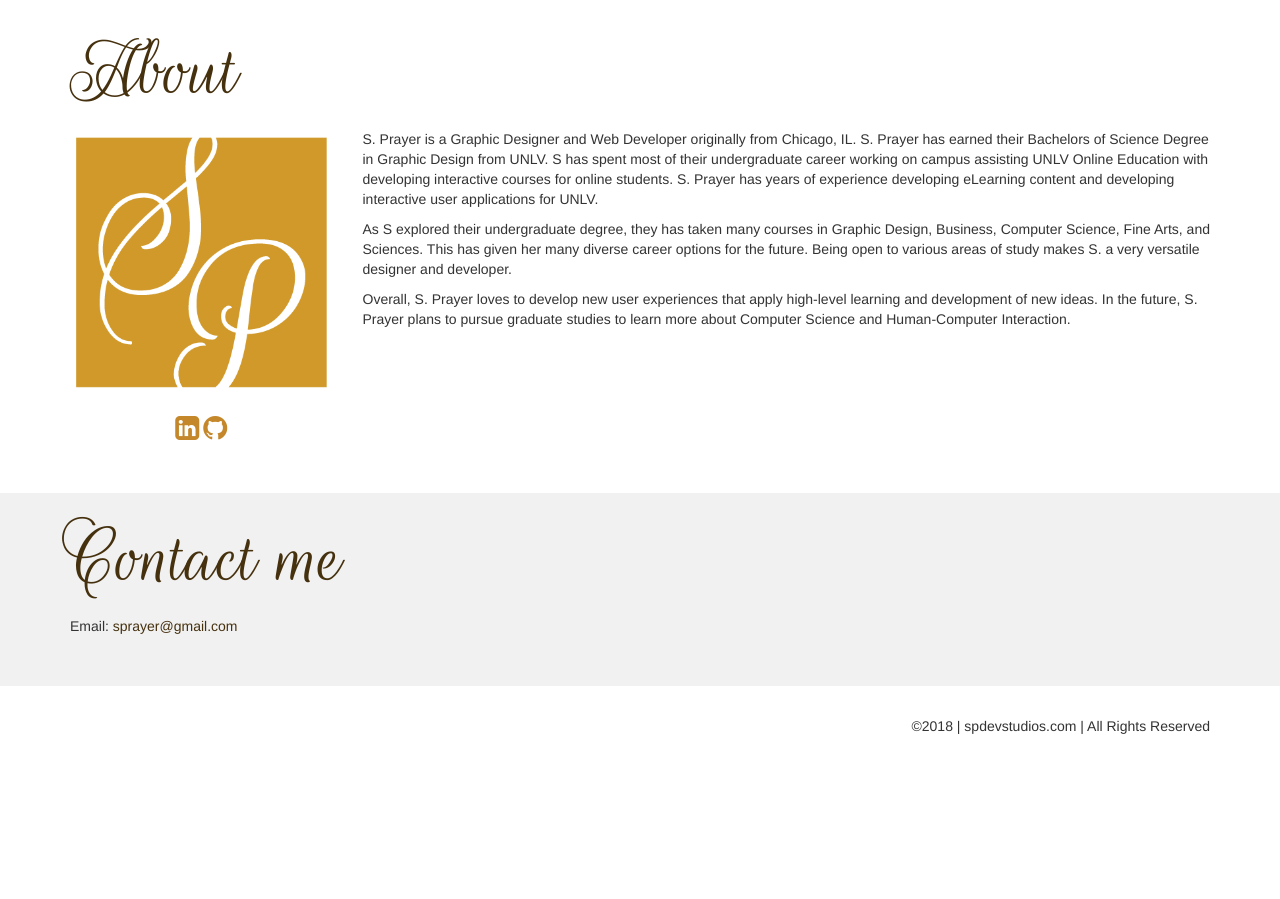
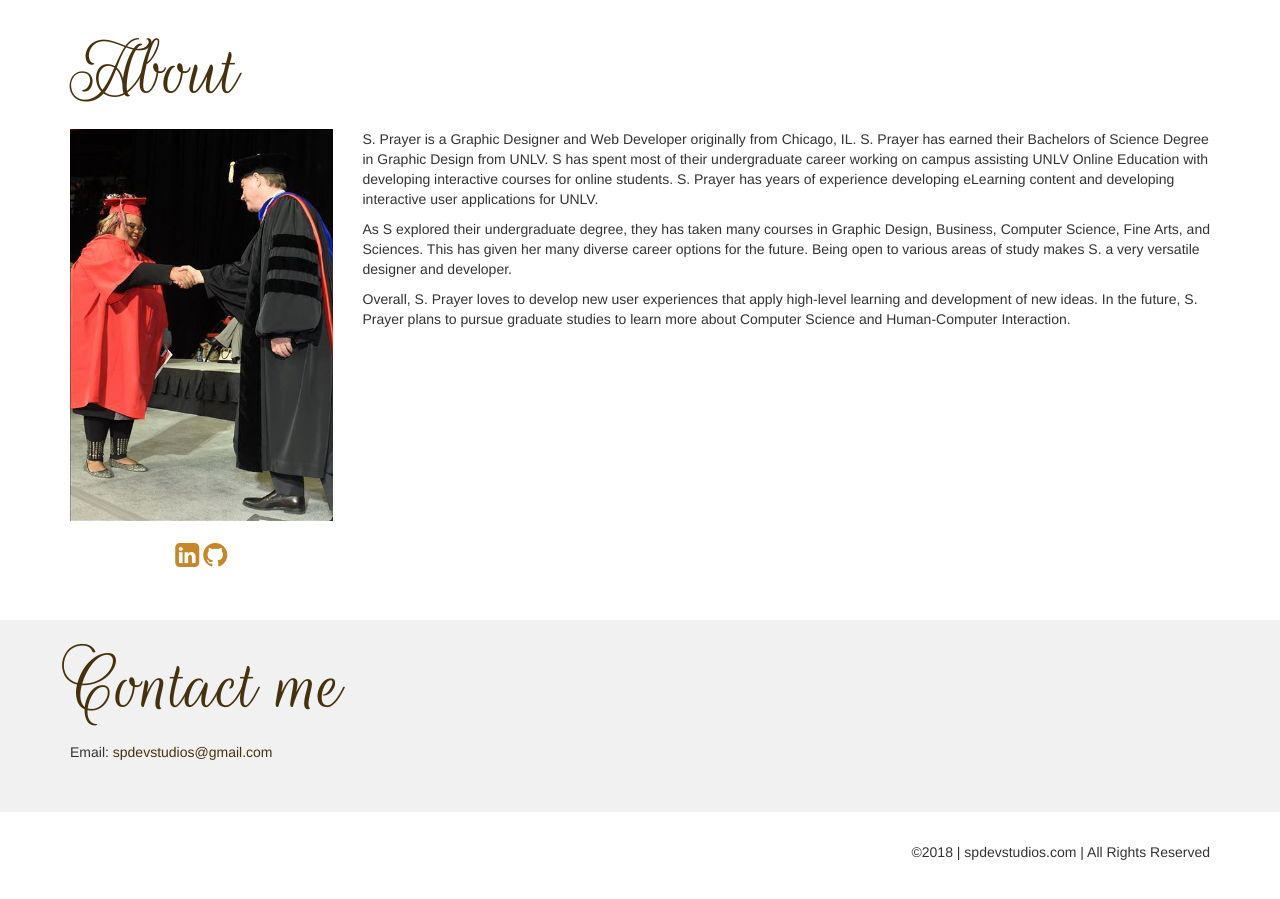
Before and after one commit to lacrimosia/Portfolio-Website, an Angular app: page /#/home in a window 1280 px wide. Shown: the part 1060-1959 px from the top of the page. Before the commit the page ends 1836 px from the top, so only its background shows below. Built offline with nearby package versions, Linux system fonts and the light colour scheme.

Commit message:
Changed main pic

```diff
--- a/src/app/home/home.component.html
+++ b/src/app/home/home.component.html
@@ -65,7 +65,7 @@
         <h1>About</h1>
       </div>
       <div class="col-lg-3 col-md-3 col-sm-12 col-xs-12">
-        <img src="assets/img/symbol-gold.png" class="img-responsive" alt="S.Prayer graduating from college" />
+        <img src="assets/img/grad.jpg" class="img-responsive" alt="S.Prayer graduating from college" />
         <br/>
         <p class="text-center"><a href="https://www.linkedin.com/in/spdeveloper/" target="_blank"><i class="goldIcon fa fa-linkedin-square fa-2x"></i></a>&nbsp;<a href="https://github.com/lacrimosia" target="_blank"><i class="goldIcon fa fa-github fa-2x"></i></a></p>
         <br/>
@@ -91,7 +91,7 @@
         <div class="col-md-12 col-lg-12 col-sm-12 col-xs-12">
           <h1>Contact me</h1>
           <p>
-            Email: <a class="email" href="mailto:shatillaprayer@gmail.com">sprayer@gmail.com</a>
+            Email: <a class="email" href="mailto:shatillaprayer@gmail.com">spdevstudios@gmail.com</a>
           </p>
           <br/>
           <br/>
```
Also changed, not shown: src/assets/img/grad.jpg (added), 1 other file (tests, documents, lock files or other folders).
